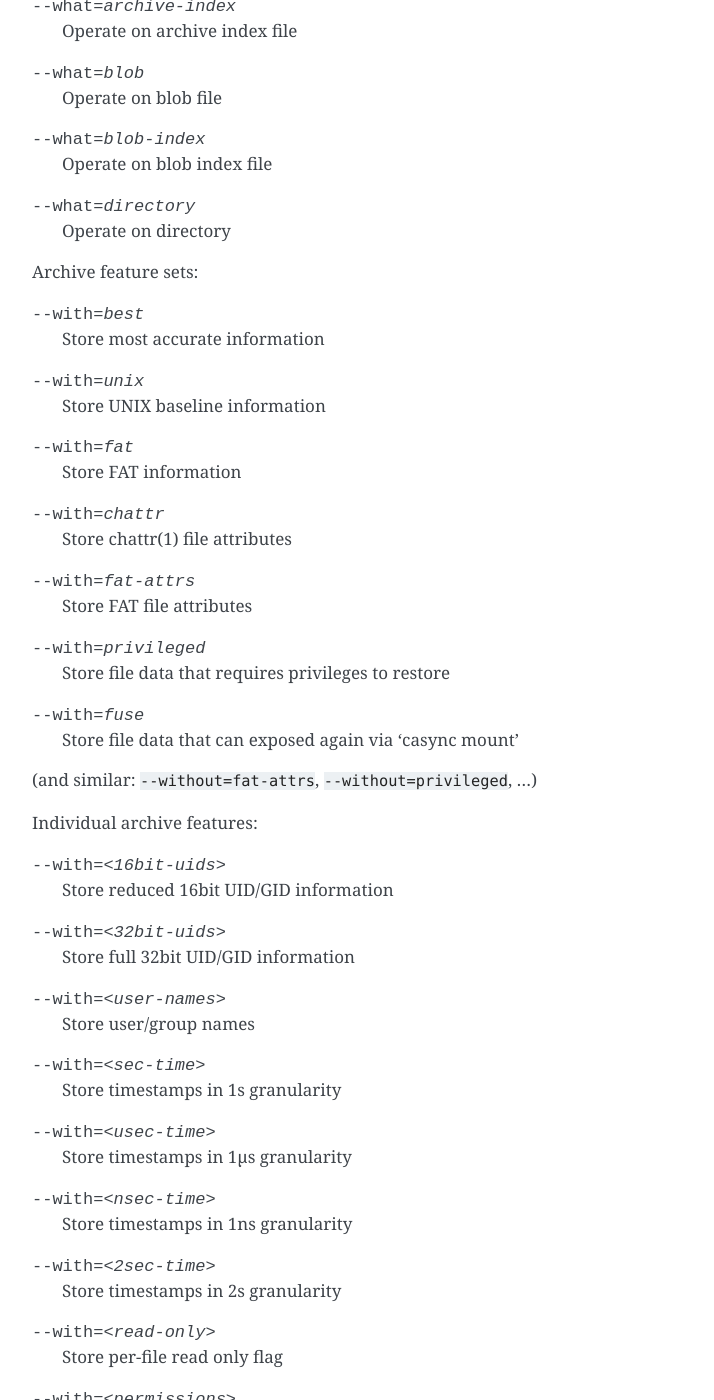
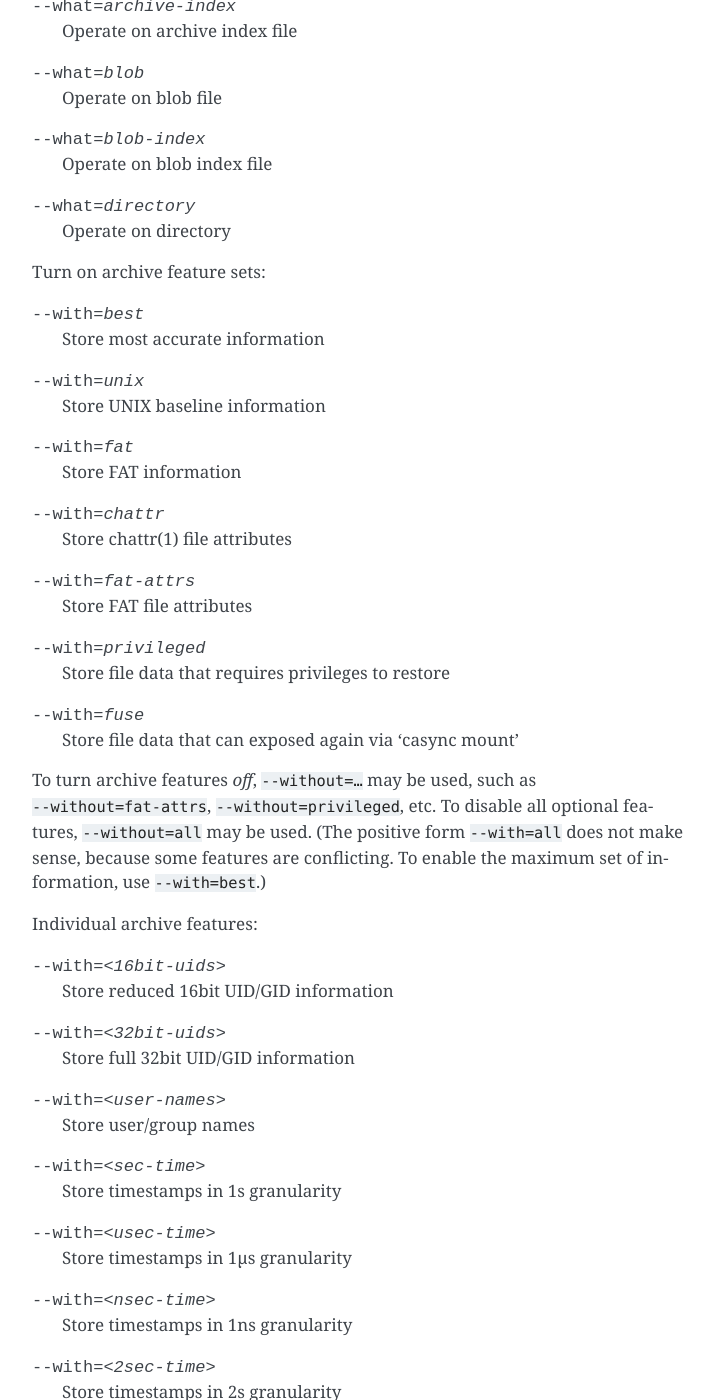
Before and after one commit to systemd/casync, a Sphinx documentation site: the page built from doc/casync.rst, in a window 1280 px wide and 1400 px high, scrolled down 4516 px. Shown: the whole window, without its empty margins (388-1102 px from the left). Built offline with Sphinx 7.4.7, drawn with Linux system fonts in a browser that asks for light colours.

Commit message:
casync: add --without=all
Fixes #81.

```diff
--- a/doc/casync.rst
+++ b/doc/casync.rst
@@ -166,7 +166,7 @@ Input/output selector:
 --what=blob-index       Operate on blob index file
 --what=directory        Operate on directory
 
-Archive feature sets:
+Turn on archive feature sets:
 
 --with=best             Store most accurate information
 --with=unix             Store UNIX baseline information
@@ -176,7 +176,12 @@ Archive feature sets:
 --with=privileged       Store file data that requires privileges to restore
 --with=fuse             Store file data that can exposed again via 'casync mount'
 
-(and similar: ``--without=fat-attrs``, ``--without=privileged``, ...)
+To turn archive features *off*, ``--without=…`` may be used, such as
+``--without=fat-attrs``, ``--without=privileged``, etc.
+To disable all optional features, ``--without=all`` may be used.
+(The positive form ``--with=all`` does not make sense, because some
+features are conflicting. To enable the maximum set of information, use
+``--with=best``.)
 
 Individual archive features:
 
```
Also changed, not shown: 2 other files.
